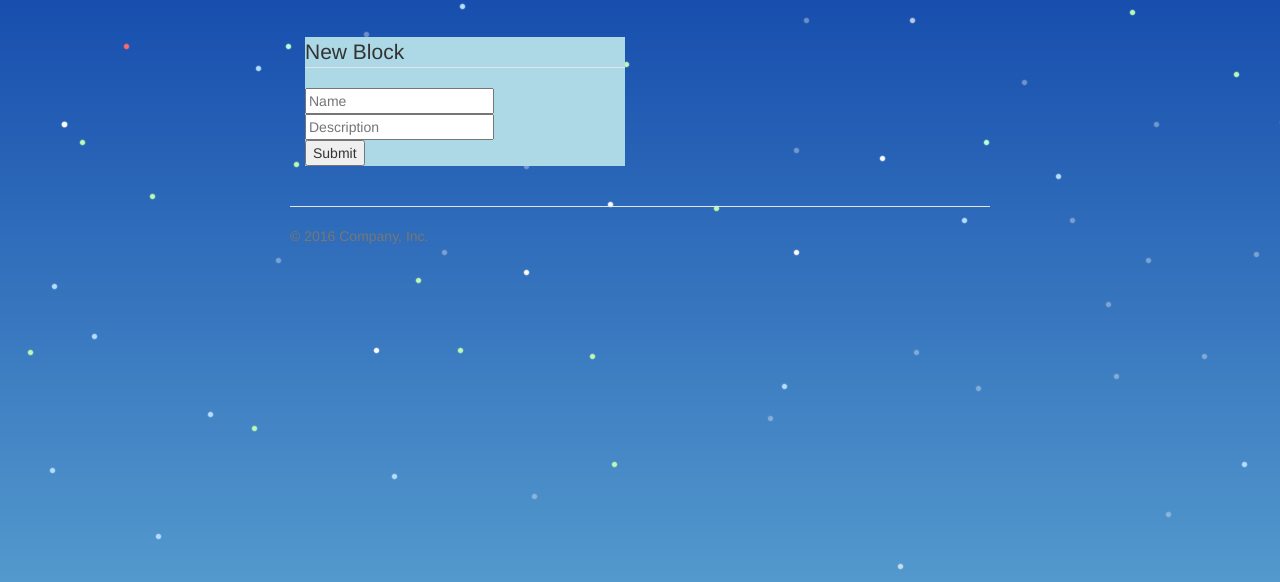
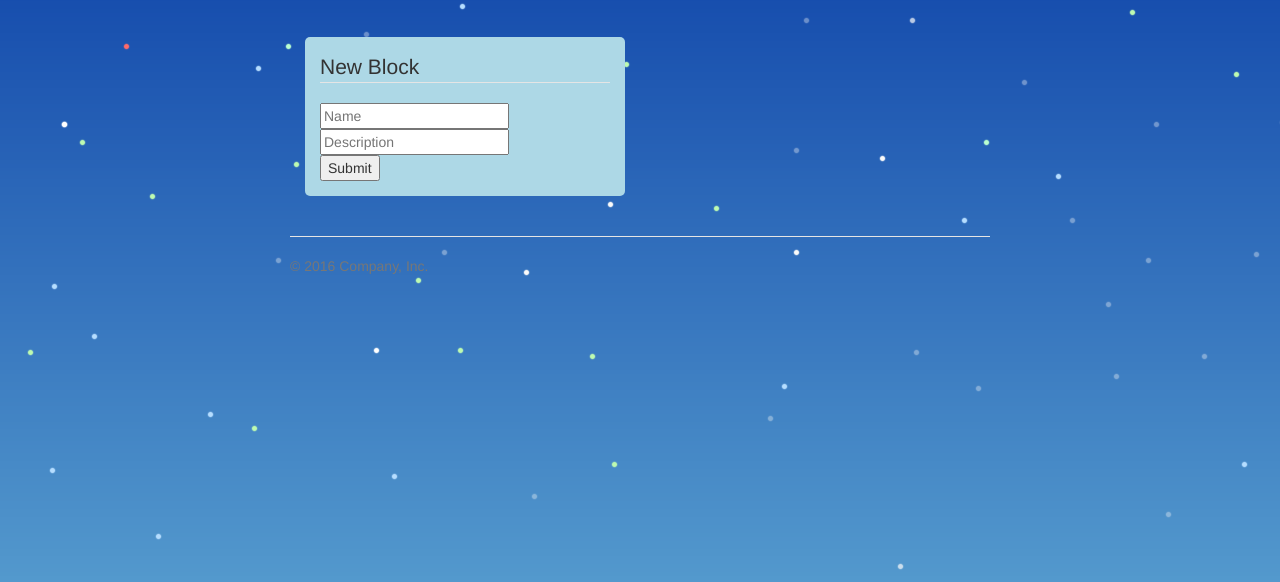
Before and after one commit to ledomone/building-blocks, a website: page public/index.html in a window 1280 px wide. Shown: the part 218-800 px from the top of the page. Drawn offline with nearby package versions, Linux system fonts and the light colour scheme; no server answers.

Commit message:
Some small changes in styles

```diff
--- a/public/style.css
+++ b/public/style.css
@@ -9,4 +9,12 @@ h1 {
 
 ul, form {
 	background-color: lightblue;
+	border-radius: 5px;
 }
+
+form {
+	max-width: 330px;
+	padding: 15px;
+	margin: 0 auto;
+	border-radius: 5px;
+}
```
